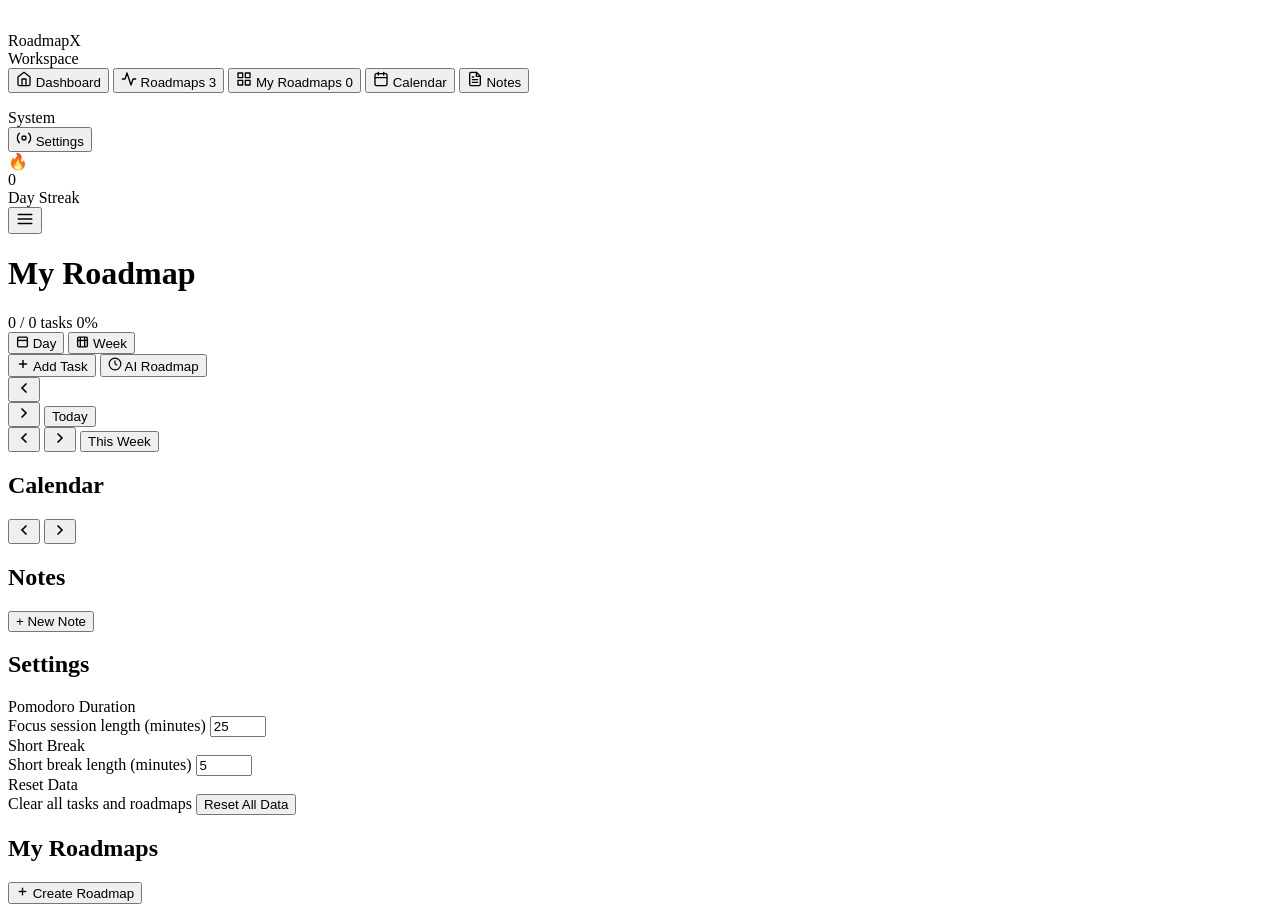
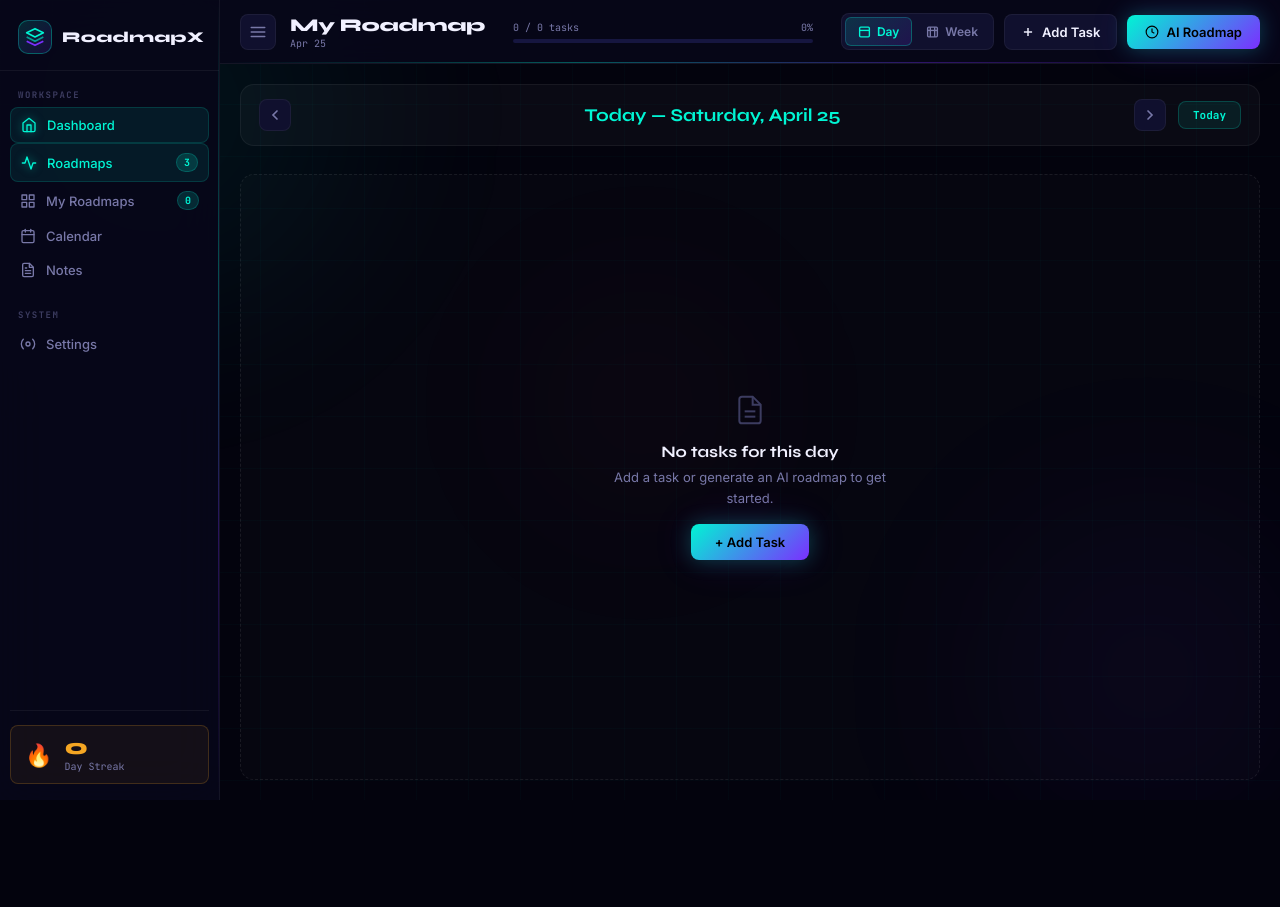
Before and after one commit to buildwith-manish/RoadmapX-frontend, a plain HTML site: page custom_roadmap.html in a window 1280 px wide. Shown: the top 907 px of the page. After the commit the page ends 800 px from the top, so only its background shows below. Drawn offline with Linux system fonts and the light colour scheme.

Commit message:
custom_roadmap edited

```diff
--- a/custom_roadmap.html
+++ b/custom_roadmap.html
@@ -7,7 +7,7 @@
 <link rel="preconnect" href="https://fonts.googleapis.com"/>
 <link rel="preconnect" href="https://fonts.gstatic.com" crossorigin/>
 <link href="https://fonts.googleapis.com/css2?family=Syne:wght@400;500;600;700;800&family=JetBrains+Mono:wght@400;500;600;700&family=Inter:wght@300;400;500;600&display=swap" rel="stylesheet"/>
-<link rel="stylesheet" href="roadmap.css"/>
+<link rel="stylesheet" href="custom_roadmap.css"/>
 </head>
 <body>
 
@@ -602,6 +602,6 @@
 <!-- TOAST -->
 <div class="toast-container" id="toast-container"></div>
 
-<script src="roadmap.js"></script>
+<script src="custom_roadmap.js"></script>
 </body>
 </html>
```
